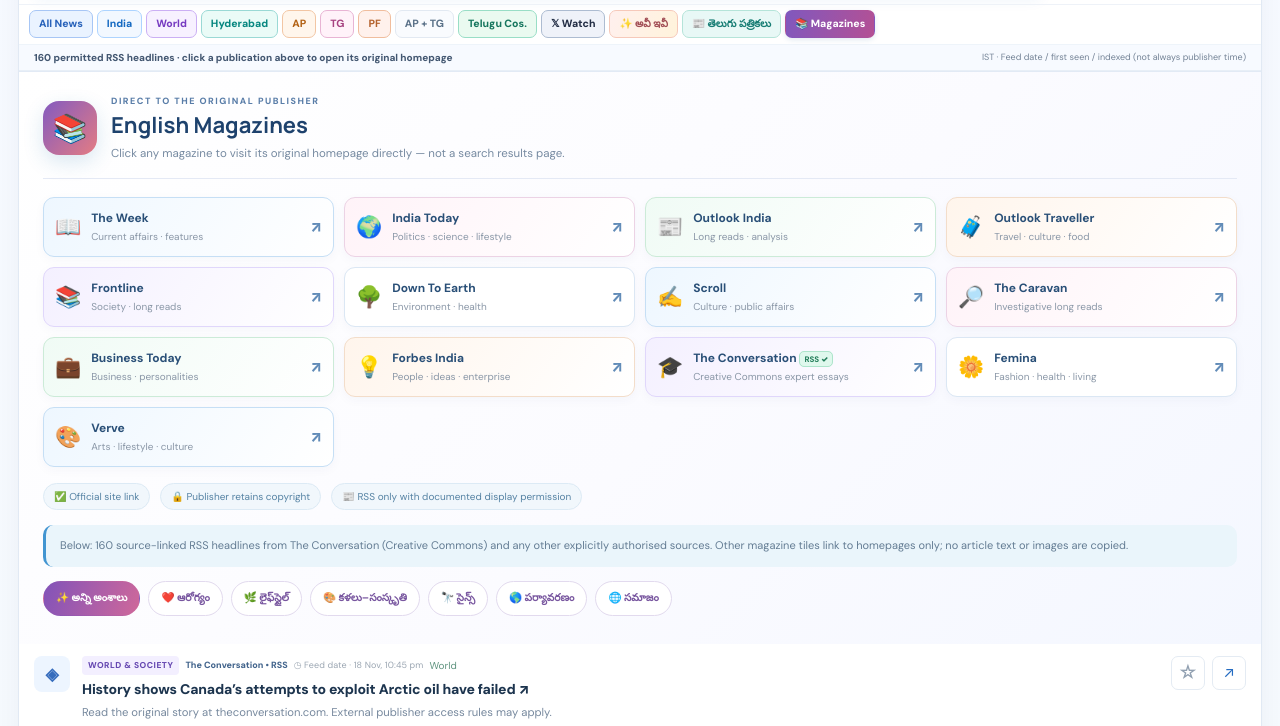
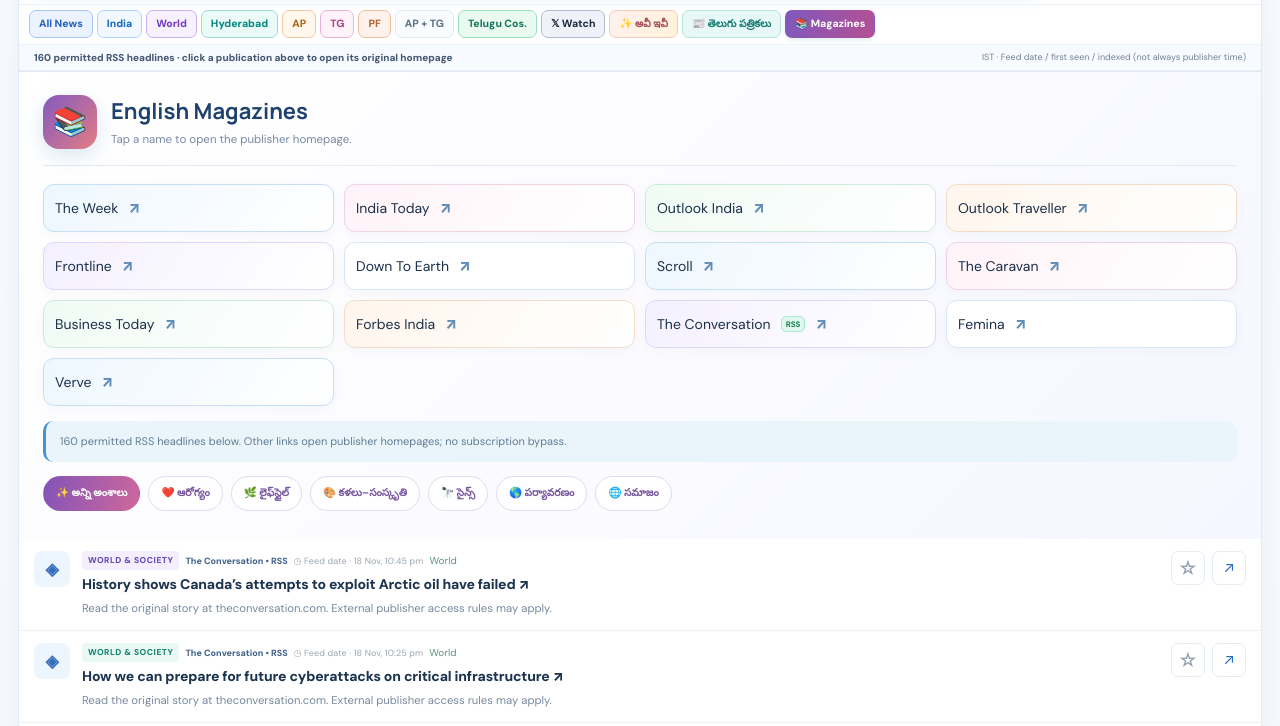
Before and after one commit to gmreddy0809-cloud/MyBusinessNews, a plain HTML site: page index.html in a window 1280 px wide. Both pictures are taken after a click on the button "📚 Magazines". Shown: the part 242-968 px from the top of the page. Drawn offline with Linux system fonts and the light colour scheme.

Commit message:
Replace large magazine and Telugu newspaper cards with compact direct-homepage link tabs

```diff
--- a/index.html
+++ b/index.html
@@ -630,11 +630,10 @@ body.x-watch-open .source-disclosure,body.avi-ivi-open .source-disclosure,body.p
           <section class="publisher-hub" id="publisherHub" aria-label="Direct publisher homepages and approved RSS headlines">
             <div class="publisher-headline">
               <span class="publisher-headline-icon" id="publisherIcon">📰</span>
-              <div><div class="publisher-overline">DIRECT TO THE ORIGINAL PUBLISHER</div><h3 id="publisherHeading">తెలుగు పత్రికలు</h3><p id="publisherSubheading">పత్రిక పేరును క్లిక్ చేస్తే నేరుగా ఆ పత్రిక హోమ్‌పేజీ తెరుచుకుంటుంది.</p></div>
+              <div><h3 id="publisherHeading">తెలుగు పత్రికలు</h3><p id="publisherSubheading">పత్రిక పేరును నొక్కితే నేరుగా హోమ్‌పేజీ తెరుచుకుంటుంది.</p></div>
             </div>
-            <div id="publisherCards" class="publisher-cards"></div>
-            <div class="publisher-rights"><span>✅ Official site link</span><span>🔒 Publisher retains copyright</span><span>📰 RSS only with documented display permission</span></div>
-            <div class="publisher-feed-note" id="publisherFeedNote">అనుమతి ఉన్న RSS కథనాలు కింద కనిపిస్తాయి. మిగిలిన పత్రికలకు నేరుగా హోమ్‌పేజీ లింకులు అందుబాటులో ఉంటాయి.</div>
+            <nav id="publisherCards" class="publisher-cards" aria-label="Original publisher homepages"></nav>
+            <p class="publisher-feed-note" id="publisherFeedNote">అనుమతి ఉన్న RSS కథనాలు మాత్రమే కింద కనిపిస్తాయి.</p>
             <div class="publisher-life-chips" id="publisherLifeChips"></div>
           </section>
           <div class="news-list" id="newsList"><div class="empty-state loading-state"><div class="spinner"></div><h3>Gathering business news…</h3><p>Connecting to open global news feeds.</p></div></div>
@@ -922,32 +921,35 @@ function renderPublisherHub(){
  $('publisherHeading').textContent=publisherTitle(desk);
  $('publisherIcon').textContent=telugu?'📰':'📚';
  $('publisherSubheading').textContent=telugu?
- 'పత్రిక పేరును క్లిక్ చేస్తే Google సెర్చ్‌ కాకుండా నేరుగా అసలు హోమ్‌పేజీ తెరుచుకుంటుంది.':
- 'Click any magazine to visit its original homepage directly — not a search results page.';
+ 'పేరు నొక్కితే నేరుగా అసలు హోమ్‌పేజీ తెరుచుకుంటుంది.':
+ 'Tap a name to open the publisher homepage.';
  const outlets=telugu?PUBLISHER_TELUGU:PUBLISHER_ENGLISH;
  $('publisherCards').replaceChildren();
- for(const [name,url,desc,emoji] of outlets){
+ for(const [name,url] of outlets){
    const link=document.createElement('a');
    link.className='publisher-card';
    link.href=url;
    link.target='_blank';
    link.rel='noopener noreferrer';
-   const icon=document.createElement('span');icon.className='publisher-card-emoji';icon.textContent=emoji;
-   const copy=document.createElement('span');copy.className='publisher-card-text';
-   const heading=document.createElement('strong');heading.textContent=name;
+   link.title=name+' — open original homepage';
+   link.textContent=name;
    if(name==='Dharani News'||name==='The Conversation'){
      const rss=document.createElement('span');
-     rss.className='publisher-rss-marker';rss.textContent='RSS ✓';
-     heading.append(' ',rss);
+     rss.className='publisher-rss-marker';rss.textContent='RSS';
+     rss.title='Permitted RSS source';
+     link.append(' ',rss);
    }
-   const sub=document.createElement('small');sub.textContent=desc;
-   const arrow=document.createElement('span');arrow.className='publisher-card-arrow';arrow.textContent='↗';
-   copy.append(heading,sub);link.append(icon,copy,arrow);$('publisherCards').append(link);
+   const arrow=document.createElement('span');
+   arrow.className='publisher-card-arrow';
+   arrow.textContent='↗';
+   arrow.setAttribute('aria-hidden','true');
+   link.append(arrow);
+   $('publisherCards').append(link);
  }
  const feedCount=state.stories.filter(x=>x.desk===desk).length;
  $('publisherFeedNote').textContent=telugu?
-  'RSSని అగ్రిగేటర్‌లో ఉపయోగించడానికి అనుమతి ఉన్న మూలాల కథనాల లింకులే కింద కనిపిస్తాయి ('+feedCount+'). ఈనాడు, సాక్షి, ఆంధ్రజ్యోతి తదితర ప్రముఖ పత్రికల లింకులు హోమ్‌పేజీలకే; వాటి RSSను అనుమతి లేకుండా సేకరించడం లేదు.':
-  'Below: '+feedCount+' source-linked RSS headlines from The Conversation (Creative Commons) and any other explicitly authorised sources. Other magazine tiles link to homepages only; no article text or images are copied.';
+  feedCount+' తాజా అనుమతించిన RSS లింకులు కింద. ఇతర పత్రికల పేర్లు నొక్కితే వాటి హోమ్‌పేజీలు తెరుచుకుంటాయి.':
+  feedCount+' permitted RSS headlines below. Other links open publisher homepages; no subscription bypass.';
  const chips=$('publisherLifeChips');
  chips.replaceChildren();
  chips.hidden=telugu;
```
